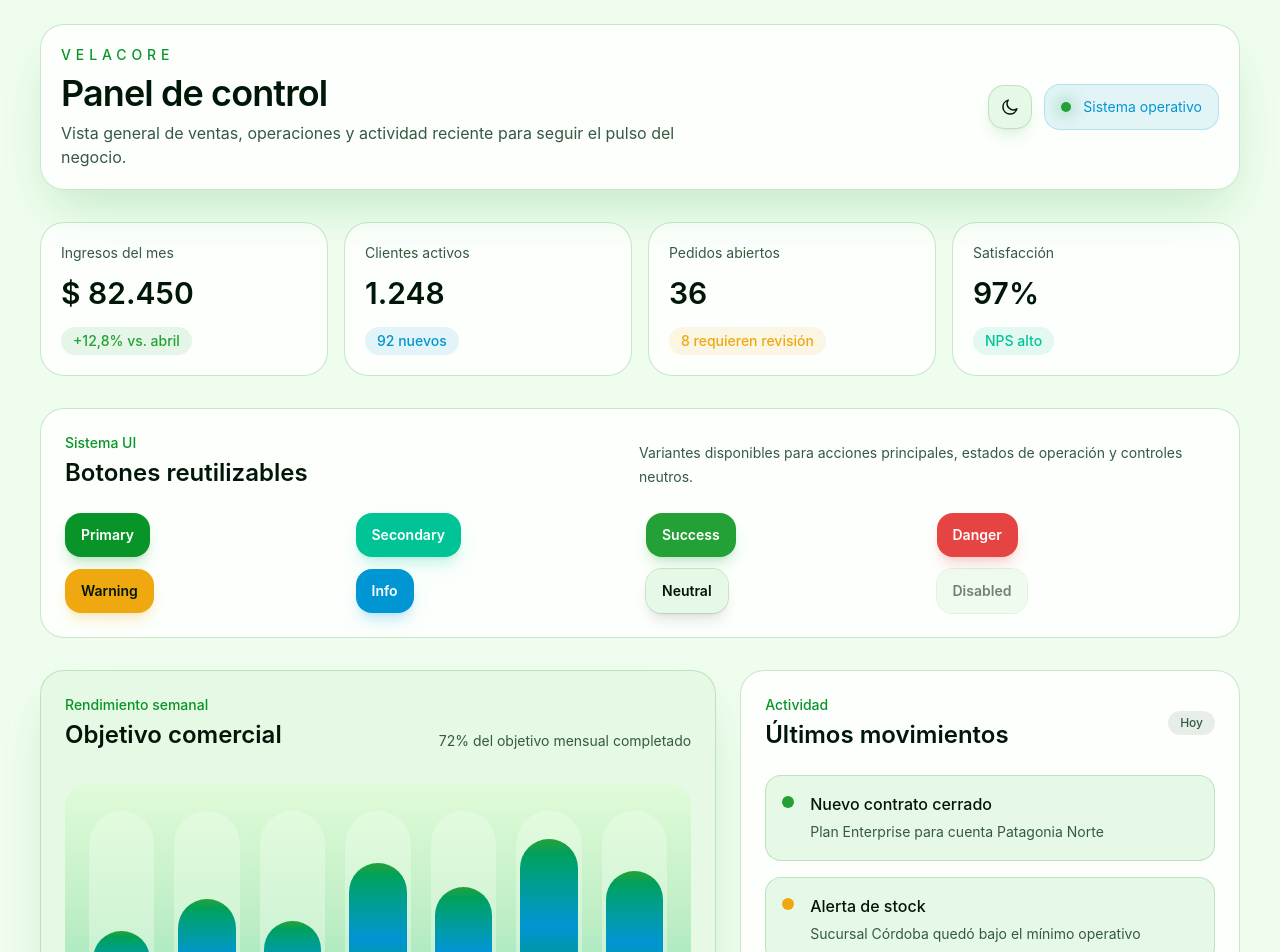
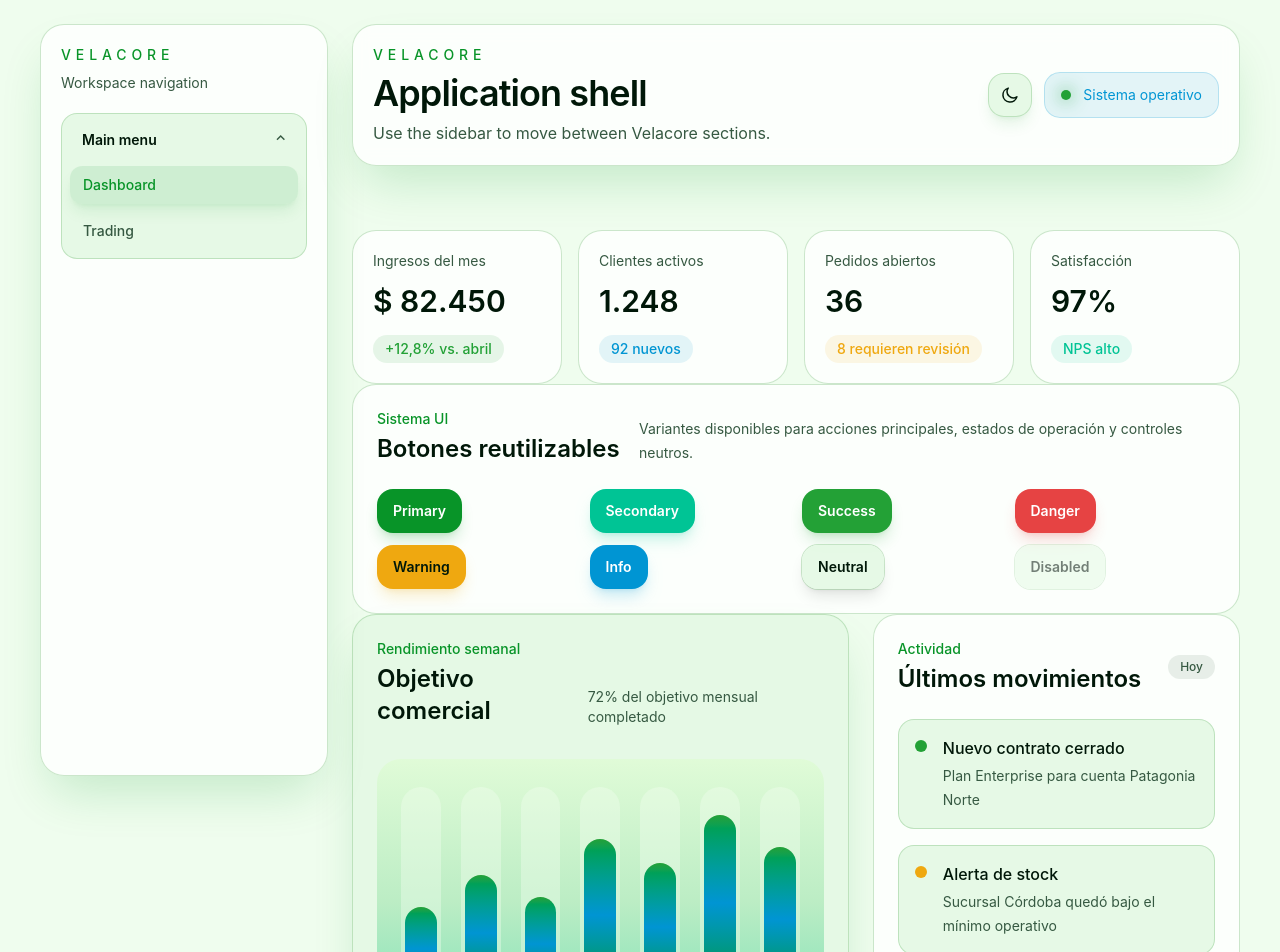
Before and after one commit to fvalenzuela-dev/front-velacore, an Angular app: page /dashboard in a window 1280 px wide. Before the commit this address led to /. Shown: the top 952 px of the page. Built offline with nearby package versions, Linux system fonts and the light colour scheme.

Commit message:
feat(navigation): add accordion sidebar routes

```diff
--- a/src/app/app.html
+++ b/src/app/app.html
@@ -1,10 +1,44 @@
 <main class="min-h-screen bg-background text-foreground">
-  <section class="mx-auto flex w-full max-w-7xl flex-col gap-8 px-5 py-6 sm:px-8 lg:px-10">
+  <section class="mx-auto flex w-full max-w-7xl flex-col gap-6 px-5 py-6 sm:px-8 lg:flex-row lg:px-10">
+    <aside class="lg:sticky lg:top-6 lg:h-[calc(100vh-3rem)] lg:w-72 lg:shrink-0" aria-label="Main navigation">
+      <nav class="flex h-full flex-col gap-5 rounded-3xl border border-border bg-surface p-5 shadow-2xl shadow-primary/20">
+        <div>
+          <p class="text-sm font-medium uppercase tracking-[0.35em] text-primary">{{ title }}</p>
+          <p class="mt-2 text-sm text-muted">Workspace navigation</p>
+        </div>
+
+        <details class="group rounded-2xl border border-border bg-surface-elevated p-2" open>
+          <summary class="flex cursor-pointer list-none items-center justify-between rounded-xl px-3 py-2 text-sm font-semibold text-foreground transition hover:bg-muted/10">
+            Main menu
+            <span class="text-muted transition group-open:rotate-180" aria-hidden="true">⌄</span>
+          </summary>
+          <div class="mt-2 grid gap-2">
+            <a
+              routerLink="/dashboard"
+              routerLinkActive="border-primary bg-primary/10 text-primary shadow-lg shadow-primary/10"
+              [routerLinkActiveOptions]="{ exact: true }"
+              class="rounded-xl border border-transparent px-3 py-2 text-sm font-medium text-muted transition hover:border-border hover:bg-muted/10 hover:text-foreground"
+            >
+              Dashboard
+            </a>
+            <a
+              routerLink="/trading"
+              routerLinkActive="border-primary bg-primary/10 text-primary shadow-lg shadow-primary/10"
+              class="rounded-xl border border-transparent px-3 py-2 text-sm font-medium text-muted transition hover:border-border hover:bg-muted/10 hover:text-foreground"
+            >
+              Trading
+            </a>
+          </div>
+        </details>
+      </nav>
+    </aside>
+
+    <section class="flex min-w-0 flex-1 flex-col gap-8">
       <header class="flex flex-col gap-4 rounded-3xl border border-border bg-surface p-5 shadow-2xl shadow-primary/20 backdrop-blur md:flex-row md:items-center md:justify-between">
         <div>
           <p class="text-sm font-medium uppercase tracking-[0.35em] text-primary">{{ title }}</p>
-        <h1 class="mt-2 text-3xl font-semibold tracking-tight text-foreground sm:text-4xl">Panel de control</h1>
-        <p class="mt-2 max-w-2xl text-sm text-muted sm:text-base">Vista general de ventas, operaciones y actividad reciente para seguir el pulso del negocio.</p>
+          <h1 class="mt-2 text-3xl font-semibold tracking-tight text-foreground sm:text-4xl">Application shell</h1>
+          <p class="mt-2 max-w-2xl text-sm text-muted sm:text-base">Use the sidebar to move between Velacore sections.</p>
         </div>
         <div class="flex flex-wrap items-center gap-3">
           <button
@@ -32,94 +66,7 @@
         </div>
       </header>
 
-    <section class="grid gap-4 sm:grid-cols-2 xl:grid-cols-4">
-      <article class="rounded-3xl border border-border bg-surface p-5">
-        <p class="text-sm text-muted">Ingresos del mes</p>
-        <strong class="mt-3 block text-3xl font-semibold text-foreground">$ 82.450</strong>
-        <span class="mt-4 inline-flex rounded-full bg-success/10 px-3 py-1 text-sm font-medium text-success">+12,8% vs. abril</span>
-      </article>
-      <article class="rounded-3xl border border-border bg-surface p-5">
-        <p class="text-sm text-muted">Clientes activos</p>
-        <strong class="mt-3 block text-3xl font-semibold text-foreground">1.248</strong>
-        <span class="mt-4 inline-flex rounded-full bg-info/10 px-3 py-1 text-sm font-medium text-info">92 nuevos</span>
-      </article>
-      <article class="rounded-3xl border border-border bg-surface p-5">
-        <p class="text-sm text-muted">Pedidos abiertos</p>
-        <strong class="mt-3 block text-3xl font-semibold text-foreground">36</strong>
-        <span class="mt-4 inline-flex rounded-full bg-warning/10 px-3 py-1 text-sm font-medium text-warning">8 requieren revisión</span>
-      </article>
-      <article class="rounded-3xl border border-border bg-surface p-5">
-        <p class="text-sm text-muted">Satisfacción</p>
-        <strong class="mt-3 block text-3xl font-semibold text-foreground">97%</strong>
-        <span class="mt-4 inline-flex rounded-full bg-accent/10 px-3 py-1 text-sm font-medium text-accent">NPS alto</span>
-      </article>
-    </section>
-
-    <section class="rounded-3xl border border-border bg-surface p-5 sm:p-6">
-      <div class="flex flex-col gap-2 sm:flex-row sm:items-end sm:justify-between">
-        <div>
-          <p class="text-sm font-medium text-primary">Sistema UI</p>
-          <h2 class="mt-1 text-2xl font-semibold text-foreground">Botones reutilizables</h2>
-        </div>
-        <p class="max-w-xl text-sm leading-6 text-muted">Variantes disponibles para acciones principales, estados de operación y controles neutros.</p>
-      </div>
-
-      <div class="mt-6 grid gap-3 sm:grid-cols-2 lg:grid-cols-4">
-        @for (button of buttonShowcase; track button.variant) {
-          <app-button [variant]="button.variant">{{ button.label }}</app-button>
-        }
-        <app-button variant="neutral" [disabled]="true">Disabled</app-button>
-      </div>
-    </section>
-
-    <section class="grid gap-6 lg:grid-cols-[1.15fr_0.85fr]">
-      <article class="rounded-3xl border border-border bg-surface-elevated p-5 shadow-2xl shadow-primary/20 sm:p-6">
-        <div class="flex flex-col gap-2 sm:flex-row sm:items-end sm:justify-between">
-          <div>
-            <p class="text-sm font-medium text-primary">Rendimiento semanal</p>
-            <h2 class="mt-1 text-2xl font-semibold text-foreground">Objetivo comercial</h2>
-          </div>
-          <p class="text-sm text-muted">72% del objetivo mensual completado</p>
-        </div>
-
-        <div class="mt-8 flex h-72 items-end gap-3 rounded-3xl bg-linear-to-b from-[var(--vc-gradient-from)] via-[var(--vc-gradient-via)] to-[var(--vc-gradient-to)] p-4 sm:gap-5 sm:p-6">
-          @for (bar of [42, 58, 47, 76, 64, 88, 72]; track $index) {
-            <div class="flex flex-1 flex-col items-center gap-3">
-              <div class="flex w-full items-end rounded-full bg-background/40 p-1" style="height: 13rem">
-                <div class="w-full rounded-full bg-linear-to-t from-primary via-info to-success" [style.height.%]="bar"></div>
-              </div>
-              <span class="text-xs font-medium text-muted">D{{ $index + 1 }}</span>
-            </div>
-          }
-        </div>
-      </article>
-
-      <aside class="rounded-3xl border border-border bg-surface p-5 sm:p-6">
-        <div class="flex items-center justify-between gap-4">
-          <div>
-            <p class="text-sm font-medium text-primary">Actividad</p>
-            <h2 class="mt-1 text-2xl font-semibold text-foreground">Últimos movimientos</h2>
-          </div>
-          <span class="rounded-full bg-muted/10 px-3 py-1 text-xs font-medium text-muted">Hoy</span>
-        </div>
-
-        <div class="mt-6 space-y-4">
-          @for (item of [
-            { title: 'Nuevo contrato cerrado', detail: 'Plan Enterprise para cuenta Patagonia Norte', accent: 'bg-success' },
-            { title: 'Alerta de stock', detail: 'Sucursal Córdoba quedó bajo el mínimo operativo', accent: 'bg-warning' },
-            { title: 'Pago confirmado', detail: 'Factura VC-2048 registrada correctamente', accent: 'bg-info' },
-            { title: 'Soporte resuelto', detail: 'Ticket de integración marcado como completado', accent: 'bg-accent' },
-          ]; track item.title) {
-            <article class="flex gap-4 rounded-2xl border border-border bg-surface-elevated p-4">
-              <span class="mt-1 h-3 w-3 shrink-0 rounded-full {{ item.accent }}"></span>
-              <div>
-                <h3 class="font-medium text-foreground">{{ item.title }}</h3>
-                <p class="mt-1 text-sm leading-6 text-muted">{{ item.detail }}</p>
-              </div>
-            </article>
-          }
-        </div>
-      </aside>
+      <router-outlet />
     </section>
   </section>
 </main>
--- a/src/app/app.ts
+++ b/src/app/app.ts
@@ -1,10 +1,10 @@
 import { Component, inject } from '@angular/core';
+import { RouterLink, RouterLinkActive, RouterOutlet } from '@angular/router';
 import { ThemeService } from './theme.service';
-import { Button, type ButtonVariant } from './ui/button/button';
 
 @Component({
   selector: 'app-root',
-  imports: [Button],
+  imports: [RouterLink, RouterLinkActive, RouterOutlet],
   templateUrl: './app.html',
   styleUrl: './app.css'
 })
@@ -12,15 +12,6 @@ export class App {
   protected readonly themeService = inject(ThemeService);
   protected readonly isDarkTheme = this.themeService.isDark;
   protected readonly title = 'Velacore';
-  protected readonly buttonShowcase: readonly { label: string; variant: ButtonVariant }[] = [
-    { label: 'Primary', variant: 'primary' },
-    { label: 'Secondary', variant: 'secondary' },
-    { label: 'Success', variant: 'success' },
-    { label: 'Danger', variant: 'danger' },
-    { label: 'Warning', variant: 'warning' },
-    { label: 'Info', variant: 'info' },
-    { label: 'Neutral', variant: 'neutral' },
-  ];
 
   protected toggleTheme(): void {
     this.themeService.toggleTheme();
--- /dev/null
+++ b/src/app/pages/dashboard/dashboard.page.html
@@ -0,0 +1,89 @@
+<section class="grid gap-4 sm:grid-cols-2 xl:grid-cols-4">
+  <article class="rounded-3xl border border-border bg-surface p-5">
+    <p class="text-sm text-muted">Ingresos del mes</p>
+    <strong class="mt-3 block text-3xl font-semibold text-foreground">$ 82.450</strong>
+    <span class="mt-4 inline-flex rounded-full bg-success/10 px-3 py-1 text-sm font-medium text-success">+12,8% vs. abril</span>
+  </article>
+  <article class="rounded-3xl border border-border bg-surface p-5">
+    <p class="text-sm text-muted">Clientes activos</p>
+    <strong class="mt-3 block text-3xl font-semibold text-foreground">1.248</strong>
+    <span class="mt-4 inline-flex rounded-full bg-info/10 px-3 py-1 text-sm font-medium text-info">92 nuevos</span>
+  </article>
+  <article class="rounded-3xl border border-border bg-surface p-5">
+    <p class="text-sm text-muted">Pedidos abiertos</p>
+    <strong class="mt-3 block text-3xl font-semibold text-foreground">36</strong>
+    <span class="mt-4 inline-flex rounded-full bg-warning/10 px-3 py-1 text-sm font-medium text-warning">8 requieren revisión</span>
+  </article>
+  <article class="rounded-3xl border border-border bg-surface p-5">
+    <p class="text-sm text-muted">Satisfacción</p>
+    <strong class="mt-3 block text-3xl font-semibold text-foreground">97%</strong>
+    <span class="mt-4 inline-flex rounded-full bg-accent/10 px-3 py-1 text-sm font-medium text-accent">NPS alto</span>
+  </article>
+</section>
+
+<section class="rounded-3xl border border-border bg-surface p-5 sm:p-6">
+  <div class="flex flex-col gap-2 sm:flex-row sm:items-end sm:justify-between">
+    <div>
+      <p class="text-sm font-medium text-primary">Sistema UI</p>
+      <h2 class="mt-1 text-2xl font-semibold text-foreground">Botones reutilizables</h2>
+    </div>
+    <p class="max-w-xl text-sm leading-6 text-muted">Variantes disponibles para acciones principales, estados de operación y controles neutros.</p>
+  </div>
+
+  <div class="mt-6 grid gap-3 sm:grid-cols-2 lg:grid-cols-4">
+    @for (button of buttonShowcase; track button.variant) {
+      <app-button [variant]="button.variant">{{ button.label }}</app-button>
+    }
+    <app-button variant="neutral" [disabled]="true">Disabled</app-button>
+  </div>
+</section>
+
+<section class="grid gap-6 lg:grid-cols-[1.15fr_0.85fr]">
+  <article class="rounded-3xl border border-border bg-surface-elevated p-5 shadow-2xl shadow-primary/20 sm:p-6">
+    <div class="flex flex-col gap-2 sm:flex-row sm:items-end sm:justify-between">
+      <div>
+        <p class="text-sm font-medium text-primary">Rendimiento semanal</p>
+        <h2 class="mt-1 text-2xl font-semibold text-foreground">Objetivo comercial</h2>
+      </div>
+      <p class="text-sm text-muted">72% del objetivo mensual completado</p>
+    </div>
+
+    <div class="mt-8 flex h-72 items-end gap-3 rounded-3xl bg-linear-to-b from-[var(--vc-gradient-from)] via-[var(--vc-gradient-via)] to-[var(--vc-gradient-to)] p-4 sm:gap-5 sm:p-6">
+      @for (bar of [42, 58, 47, 76, 64, 88, 72]; track $index) {
+        <div class="flex flex-1 flex-col items-center gap-3">
+          <div class="flex w-full items-end rounded-full bg-background/40 p-1" style="height: 13rem">
+            <div class="w-full rounded-full bg-linear-to-t from-primary via-info to-success" [style.height.%]="bar"></div>
+          </div>
+          <span class="text-xs font-medium text-muted">D{{ $index + 1 }}</span>
+        </div>
+      }
+    </div>
+  </article>
+
+  <aside class="rounded-3xl border border-border bg-surface p-5 sm:p-6">
+    <div class="flex items-center justify-between gap-4">
+      <div>
+        <p class="text-sm font-medium text-primary">Actividad</p>
+        <h2 class="mt-1 text-2xl font-semibold text-foreground">Últimos movimientos</h2>
+      </div>
+      <span class="rounded-full bg-muted/10 px-3 py-1 text-xs font-medium text-muted">Hoy</span>
+    </div>
+
+    <div class="mt-6 space-y-4">
+      @for (item of [
+        { title: 'Nuevo contrato cerrado', detail: 'Plan Enterprise para cuenta Patagonia Norte', accent: 'bg-success' },
+        { title: 'Alerta de stock', detail: 'Sucursal Córdoba quedó bajo el mínimo operativo', accent: 'bg-warning' },
+        { title: 'Pago confirmado', detail: 'Factura VC-2048 registrada correctamente', accent: 'bg-info' },
+        { title: 'Soporte resuelto', detail: 'Ticket de integración marcado como completado', accent: 'bg-accent' },
+      ]; track item.title) {
+        <article class="flex gap-4 rounded-2xl border border-border bg-surface-elevated p-4">
+          <span class="mt-1 h-3 w-3 shrink-0 rounded-full {{ item.accent }}"></span>
+          <div>
+            <h3 class="font-medium text-foreground">{{ item.title }}</h3>
+            <p class="mt-1 text-sm leading-6 text-muted">{{ item.detail }}</p>
+          </div>
+        </article>
+      }
+    </div>
+  </aside>
+</section>
--- /dev/null
+++ b/src/app/pages/trading/trading.page.html
@@ -0,0 +1,5 @@
+<section class="rounded-3xl border border-border bg-surface p-6 shadow-2xl shadow-primary/10">
+  <p class="text-sm font-medium text-primary">Trading</p>
+  <h2 class="mt-2 text-3xl font-semibold tracking-tight text-foreground">Trading</h2>
+  <p class="mt-3 max-w-2xl text-sm leading-6 text-muted">This section is ready for future trading workflows.</p>
+</section>
```
Also changed, not shown: src/app/app.routes.ts (+7 -1 lines), src/app/pages/dashboard/dashboard.page.ts (added, +19 -0 lines), src/app/pages/trading/trading.page.ts (added, +7 -0 lines), 2 other files (tests, documents, lock files or other folders). Lines whose indentation alone changed are shown as unchanged.
